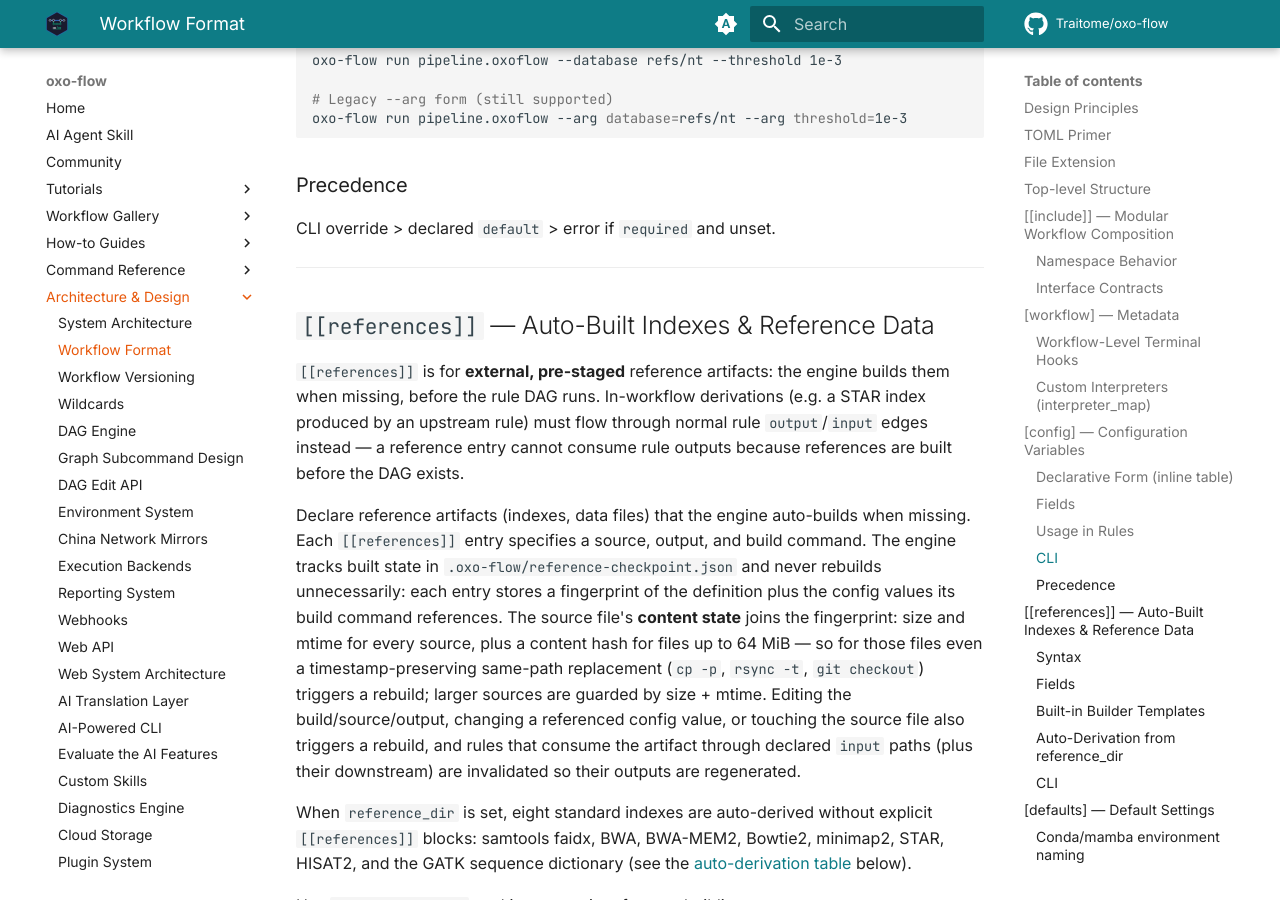
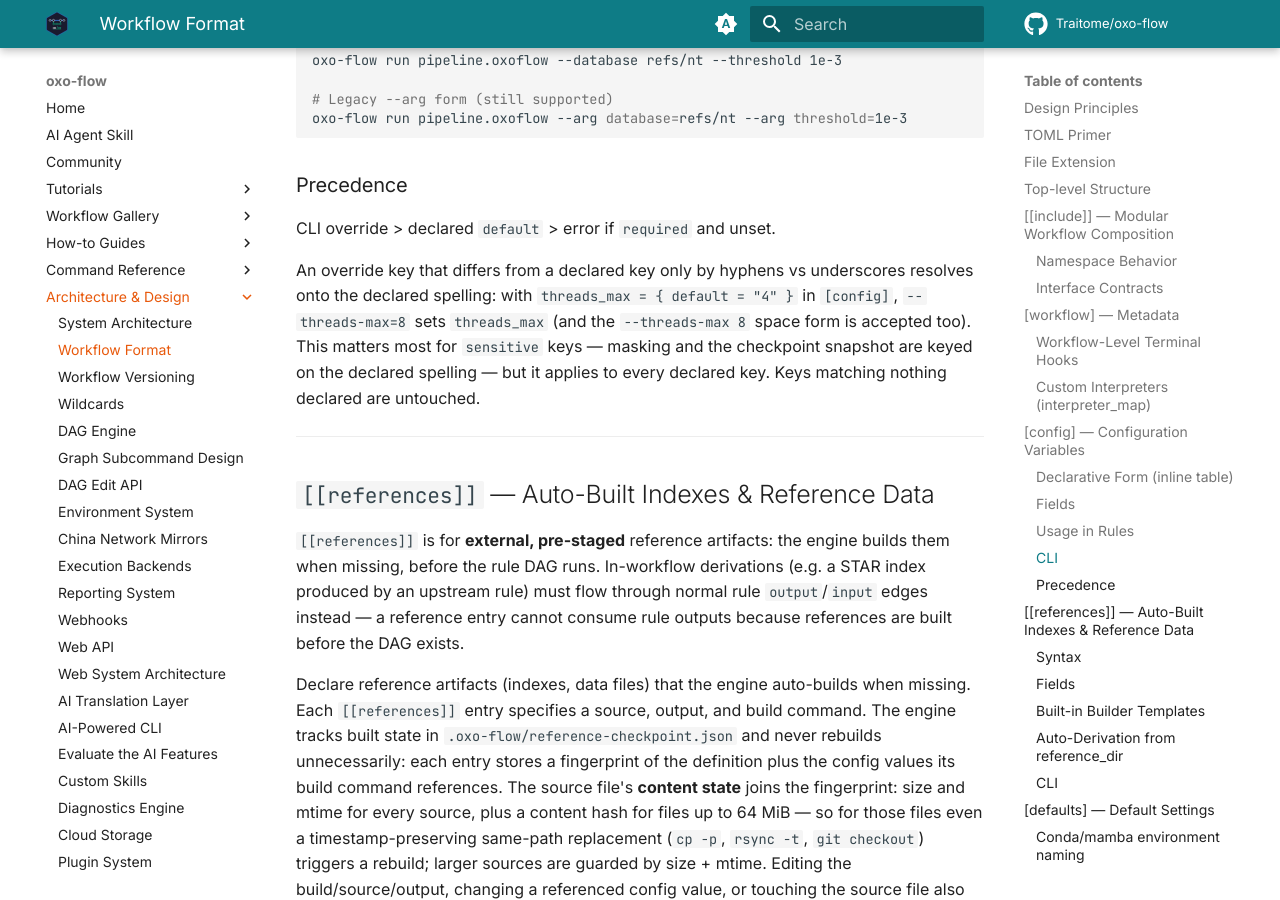
Before and after one commit to Traitome/oxo-flow, an MkDocs documentation site: the page built from docs/guide/src/reference/workflow-format.md, in a window 1280 px wide and 900 px high, scrolled down 9343 px. Built offline with MkDocs 1.6.1 and Material for MkDocs 9.7.7, drawn with Linux system fonts in a browser that asks for light colours; comment, search, counter and statistics services are not loaded; the version menu is left out.

Commit message:
docs: document hyphen/underscore override-key canonicalization (issue #794)
run.md override-forms row and workflow-format.md CLI-precedence section now
note that a hyphen-spelled override (--api-token=x) resolves onto its
underscore-declared [config] key (api_token), inheriting sensitive masking,
and that the space form follows the same rule.

Co-Authored-By: Claude <noreply@anthropic.com>

```diff
--- a/docs/guide/src/reference/workflow-format.md
+++ b/docs/guide/src/reference/workflow-format.md
@@ -346,6 +346,13 @@ oxo-flow run pipeline.oxoflow --arg database=refs/nt --arg threshold=1e-3
 ### Precedence
 
 CLI override > declared `default` > error if `required` and unset.
+
+An override key that differs from a declared key only by hyphens vs underscores
+resolves onto the declared spelling: with `threads_max = { default = "4" }` in
+`[config]`, `--threads-max=8` sets `threads_max` (and the `--threads-max 8`
+space form is accepted too). This matters most for `sensitive` keys — masking
+and the checkpoint snapshot are keyed on the declared spelling — but it applies
+to every declared key. Keys matching nothing declared are untouched.
 
 ---
 
```
Also changed, not shown: docs/guide/src/commands/run.md (+1 -1 lines).
